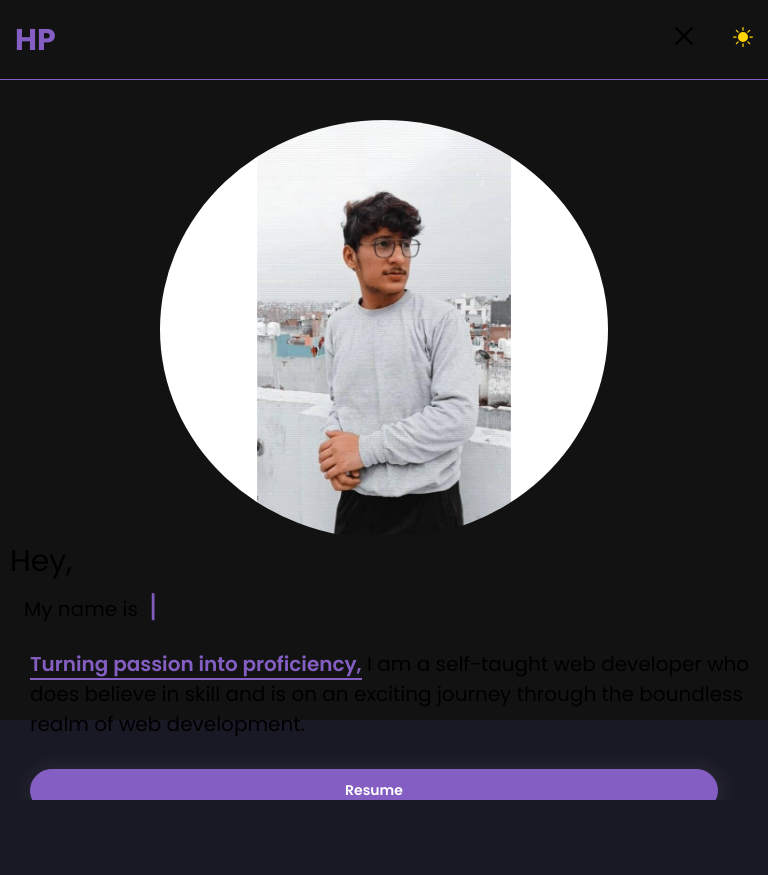
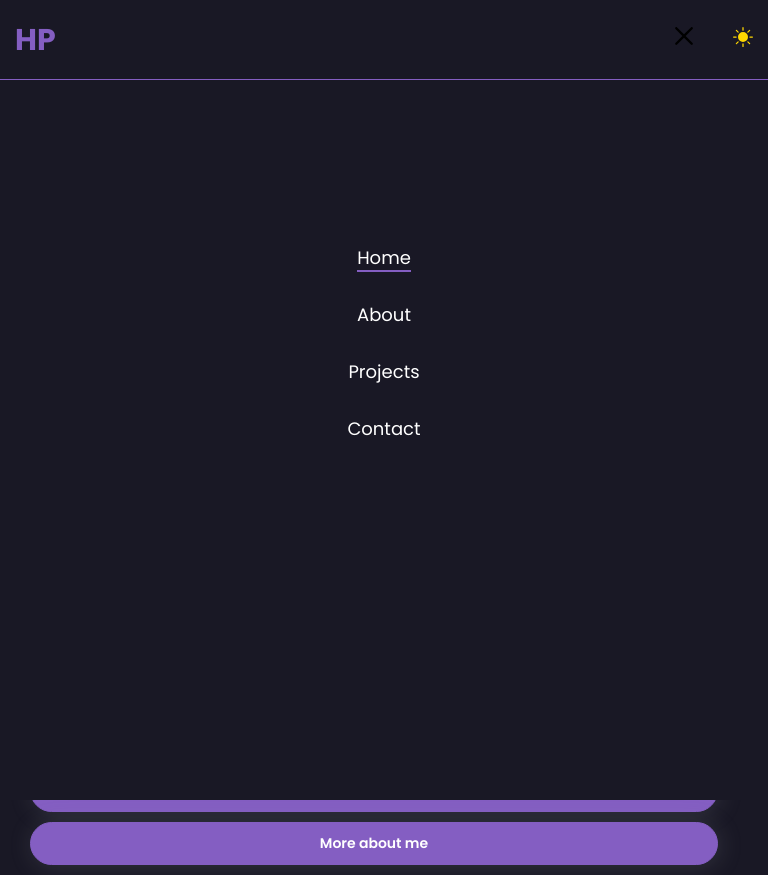
Before and after one commit to HimanshuParodiya/Portfolio, a React (Vite) app: page / in a window 768 px wide. Both pictures are taken after a click on the element 683 px from the left and 41 px from the top of the page. Before the commit the page ends 800 px from the top, so only its background shows below. Built offline with nearby package versions, Linux system fonts and the light colour scheme.

Commit message:
Add box shadow to image and fix mobile navbar background color according to theme

```diff
--- a/src/components/Home/Home.css
+++ b/src/components/Home/Home.css
@@ -1,4 +1,3 @@
 .home__container {
-    height: 90vh;
-    overflow: hidden;
+    min-height: 90vh;
 }
--- a/src/components/Home/HomeBanner/HomeBanner.css
+++ b/src/components/Home/HomeBanner/HomeBanner.css
@@ -1,6 +1,6 @@
 .homeBanner__container {
     margin-top: 8rem;
-    padding: 2.4rem 2.4rem 0 2.4rem;
+    padding: 2.4rem;
 
 }
 
@@ -131,7 +131,7 @@
 @media only screen and (max-width: 600px) {
     .homeBanner__container {
         /* padding: 3rem; */
-        padding: 3rem 3rem 0 3rem;
+        padding: 3rem;
 
         margin-top: 0rem;
 
@@ -169,6 +169,7 @@
 
     .homeBanner__right img {
         width: 100%;
+        /* display: none; */
         object-fit: cover;
     }
 
@@ -199,7 +200,7 @@
 
 @media (min-width:601px) and (max-width: 768px) {
     .homeBanner__container {
-        padding: 1rem 1rem 0 1rem;
+        padding: 1rem;
         margin-top: 3rem;
 
     }
@@ -255,7 +256,7 @@
 
 @media (min-width:769px) and (max-width: 1024px) {
     .homeBanner__container {
-        padding: 1rem 1rem 0 1rem;
+        padding: 1rem;
 
         margin-top: 9rem;
 
--- a/src/components/Home/HomeBanner/HomeBanner.jsx
+++ b/src/components/Home/HomeBanner/HomeBanner.jsx
@@ -50,6 +50,10 @@ const HomeBanner = () => {
           animate={{ x: 0, opacity: 1 }}
           transition={{ delay: 0.8, duration: 1 }}
           className="homeBanner__right"
+          style={{
+            backgroundColor: !theme ? "#191825" : "#FAF3F0",
+            filter: ` drop-shadow(2px 2px 10px ${theme ? "#111" : "#fff"})`,
+          }}
         >
           <img src={MyImage} alt="user" />
         </motion.div>
--- a/src/components/Navbar/Navbar.css
+++ b/src/components/Navbar/Navbar.css
@@ -6,6 +6,7 @@
     padding-bottom: 2rem;
     border-bottom: 1px solid #845EC2;
     height: 10vh;
+    z-index: 1;
 
 
 }
@@ -82,7 +83,7 @@
 
     .navbar__menuUl {
         position: absolute;
-        top: 8%;
+        top: 10%;
         background-color: rgb(18, 18, 18);
         left: 0%;
         text-align: center;
@@ -140,8 +141,7 @@
 
     .navbar__menuUl {
         position: absolute;
-        top: 0%;
-        background-color: rgb(18, 18, 18);
+        top: 10%;
         left: 0%;
         text-align: center;
         width: 100%;
@@ -151,6 +151,21 @@
         gap: 1rem;
         padding-top: 20%;
         z-index: -4;
+    }
+
+    .navbar__menuUl {
+        position: absolute;
+        top: 10%;
+        background-color: rgb(18, 18, 18);
+        left: 0%;
+        text-align: center;
+        width: 100%;
+        height: 90%;
+        display: none;
+        flex-direction: column;
+        gap: 1rem;
+        padding-top: 20%;
+        z-index: 2;
     }
 
     .show {
--- a/src/components/Navbar/Navbar.jsx
+++ b/src/components/Navbar/Navbar.jsx
@@ -11,6 +11,7 @@ const Navbar = () => {
   const theme = useSelector((state) => state.theme.appTheme);
   //   console.log(theme);
   const [showHamburger, setShowHamburger] = useState(true);
+  // const [mobileMenuColor, setMobileMenuColor] = useState(true);
   const dispatch = useDispatch();
   const hamburgerIcon = useRef();
   const handleHamburgerMenu = () => {
@@ -38,6 +39,9 @@ const Navbar = () => {
           <ul
             ref={hamburgerIcon}
             className="navbar__menuUl"
+            style={{
+              backgroundColor: theme ? "#FAF3F0" : "#191825",
+            }}
             onClick={handleManu}
           >
             <li className="navbar__menuLi">
```
